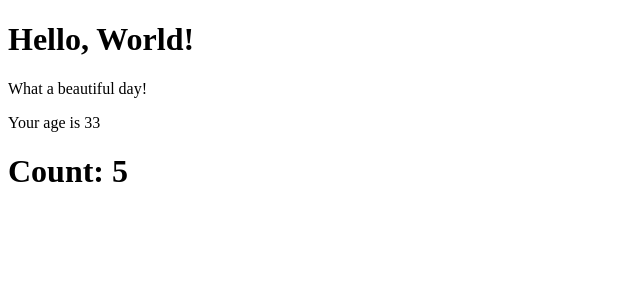
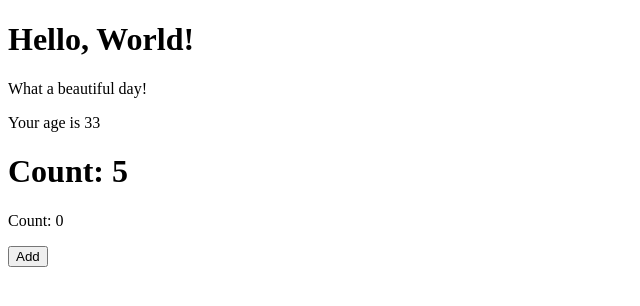
Before and after one commit to silviosmc/Esercizi_React, a React (Create React App) app: page / in a window 1280 px wide. Shown: the top 306 px of the page, without its empty margins (0-640 px from the left). Built offline with nearby package versions, Linux system fonts and the light colour scheme.

Commit message:
Events - 01

```diff
--- a/src/App.js
+++ b/src/App.js
@@ -1,4 +1,5 @@
 import React from 'react';
+import { ClickCounter } from './ClickCounter';
 import { Counter } from './Counter';
 import { Hello } from './Hello';
 import { Welcome } from './Welcome';
@@ -10,6 +11,7 @@
                 <Hello />
                 <Welcome name={"John"} age={33} />
                 <Counter initialValue={0} incrementValue={1} initialInterval={1000} />
+                <ClickCounter />
             </div>
         )
     }
--- /dev/null
+++ b/src/ClickCounter.js
@@ -0,0 +1,21 @@
+import React from "react";
+
+export class ClickCounter extends React.Component {
+  state = {
+    counter: 0,
+  }
+
+  handleAddNumber = () => {
+    this.setState((state) => {
+      return {counter: this.state.counter + 1}
+    })
+  }
+
+  render() {
+    return (<div>
+      <p>Count: {this.state.counter}</p>
+      <button onClick={this.handleAddNumber}>Add</button>
+    </div>
+    )
+  }
+}
```
